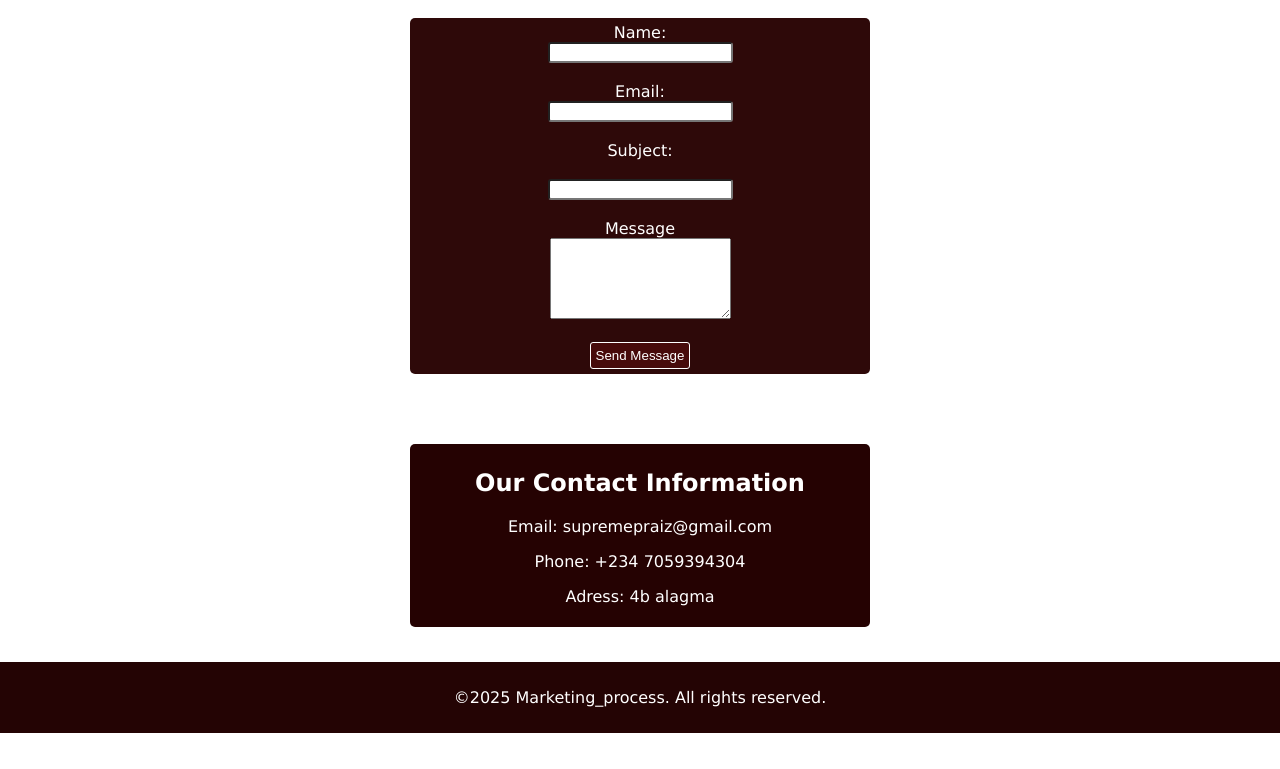
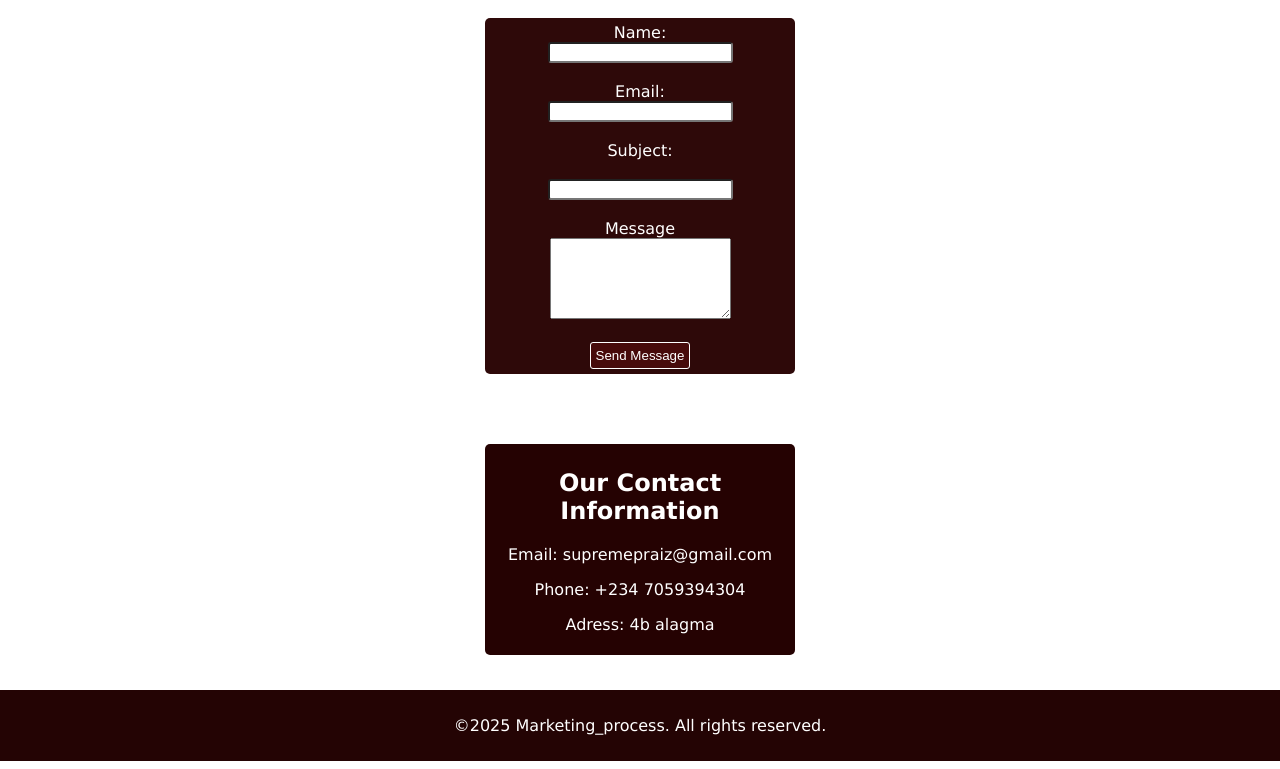
Before and after one commit to Harriet135/First_Web_Project, a plain HTML site: page contact.html in a window 1280 px wide. Shown: the part 131-900 px from the top of the page. Before the commit the page ends 872 px from the top, so only its background shows below. Drawn offline with Linux system fonts and the light colour scheme.

Commit message:
I changed the width

```diff
--- a/contact.css
+++ b/contact.css
@@ -44,7 +44,7 @@ form{
     background-color: rgb(46, 9, 9);
     color: white;
     padding: 5px;
-    width: 450px;
+    width: 300px;
     border-radius: 5px;
     margin-left: auto;
     margin-right: auto;
@@ -72,7 +72,7 @@ form input{
 .contact-info{
     background-color: rgb(37, 2, 2);
     padding: 5px;
-    width: 450px;
+    width: 300px;
     color: white;
     margin-left: auto;
     margin-right: auto;
--- a/signup.css
+++ b/signup.css
@@ -43,7 +43,7 @@ body{
     background-color: rgb(36, 2, 2);
     padding: 20px;
     border: black solid;
-    width: 400px;
+    width: 300px;
     color: white;
     border-radius: 5px;
     text-align: center;
```
